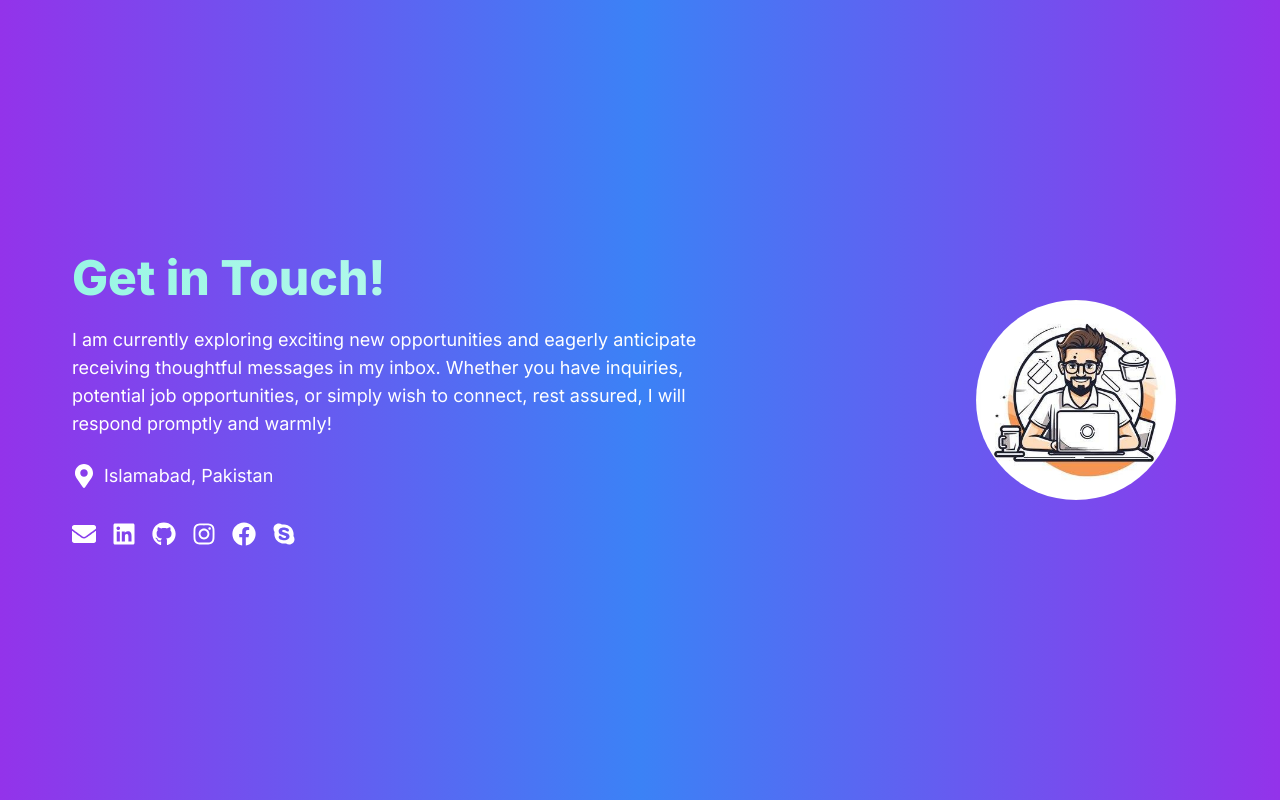
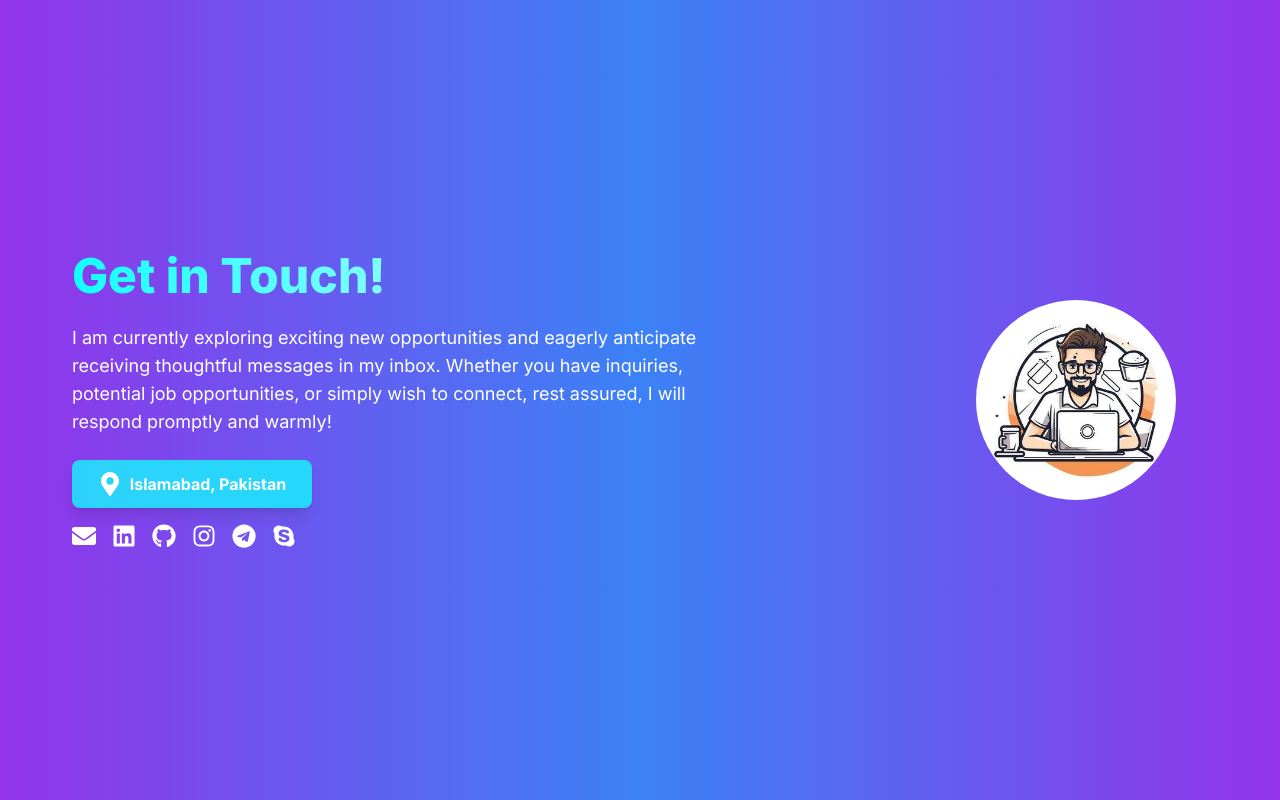
Before and after one commit to mubashir1837/next-portfolio, a Next.js app: page / in a window 1280 px wide. Shown: the part 8813-9613 px from the top of the page. Built offline with nearby package versions, Linux system fonts and the light colour scheme.

Commit message:
portfolio

```diff
--- a/app/components/Footer.jsx
+++ b/app/components/Footer.jsx
@@ -1,21 +1,22 @@
 import React from 'react';
-import { FaMapMarkerAlt, FaEnvelope, FaLinkedin, FaGithub, FaInstagram, FaFacebook, FaSkype } from 'react-icons/fa';
-import Image from 'next/image';
+import { FaMapMarkerAlt, FaEnvelope, FaLinkedin, FaGithub, FaInstagram, FaSkype, FaTelegram } from 'react-icons/fa';
 
 const Footer = () => {
   return (
     <section className="min-h-screen flex flex-col items-center justify-center px-6 py-24 ">
       <div className="flex flex-col items-center lg:flex-row lg:justify-between lg:items-center w-full max-w-7xl mx-auto">
         <div className="text-center lg:text-left lg:max-w-2xl">
-          <h2 className="text-xl sm:text-2xl lg:text-5xl font-extrabold mb-6 text-transparent bg-clip-text bg-gradient-to-r from-teal-200 to-teal-100">
+          <h2 className="text-3xl  lg:text-5xl font-extrabold mb-6 text-transparent bg-clip-text bg-gradient-to-r from-[#1fff] to-[#fff]">
             Get in Touch!
           </h2>
           <p className="text-lg sm:text-xl lg:text-lg text-white text-center lg:text-left mb-6 lg:max-w-6xl">
             I am currently exploring exciting new opportunities and eagerly anticipate receiving thoughtful messages in my inbox. Whether you have inquiries, potential job opportunities, or simply wish to connect, rest assured, I will respond promptly and warmly!
           </p>
-          <div className="flex items-center justify-center lg:justify-start mb-8">
-            <FaMapMarkerAlt className="text-white text-2xl mr-2" />
-            <span className="text-white text-lg">Islamabad, Pakistan</span>
+          <div className="p-3 mb-4 w-60  bg-[#11ffffc4] text-white font-bold rounded-lg shadow-lg hover:shadow-xl transform transition duration-300 hover:scale-105 cursor-pointer">
+            <a href="https://www.google.com/maps/place/Islamabad,+Islamabad+Capital+Territory,+Pakistan" target='_blank' className=" text-center flex items-center justify-center space-x-2">
+              <FaMapMarkerAlt className="text-[#fff] text-2xl" />
+              <span>Islamabad, Pakistan</span>
+            </a>
           </div>
           <div className="flex space-x-4 justify-center lg:justify-start size-max-0px sm:max-w-xl">
             <a href={"mailto:mubashirali1837@gmail.com"} className="text-white text-2xl">
@@ -27,11 +28,11 @@ const Footer = () => {
             <a href="https://github.com/mubashir1837" className="text-white text-2xl">
               <FaGithub />
             </a>
-            <a href="https://www.instagram.com/your-instagram-profile" className="text-white text-2xl">
+            <a href="https://instagram.com/mubashir_aliyaar_37/" className="text-white text-2xl">
               <FaInstagram />
             </a>
             <a href="https://www.facebook.com/your-facebook-profile" className="text-white text-2xl">
-              <FaFacebook />
+              <FaTelegram />
             </a>
             <a href="https://twitter.com/your-twitter-profile" target='_blank' className="text-white text-2xl">
               <FaSkype />
@@ -39,7 +40,7 @@ const Footer = () => {
           </div>
         </div>
         <div className="mt-12 lg:mt-0">
-          <img src="/images/sm.jpeg" alt=" Profile Photo"  width={200} height={200} className="rounded-full mr-8 " />
+          <img src="/images/sm.jpeg" alt=" Profile Photo" width={200} height={200} className="rounded-full mr-8 " />
         </div>
       </div>
     </section>
```
